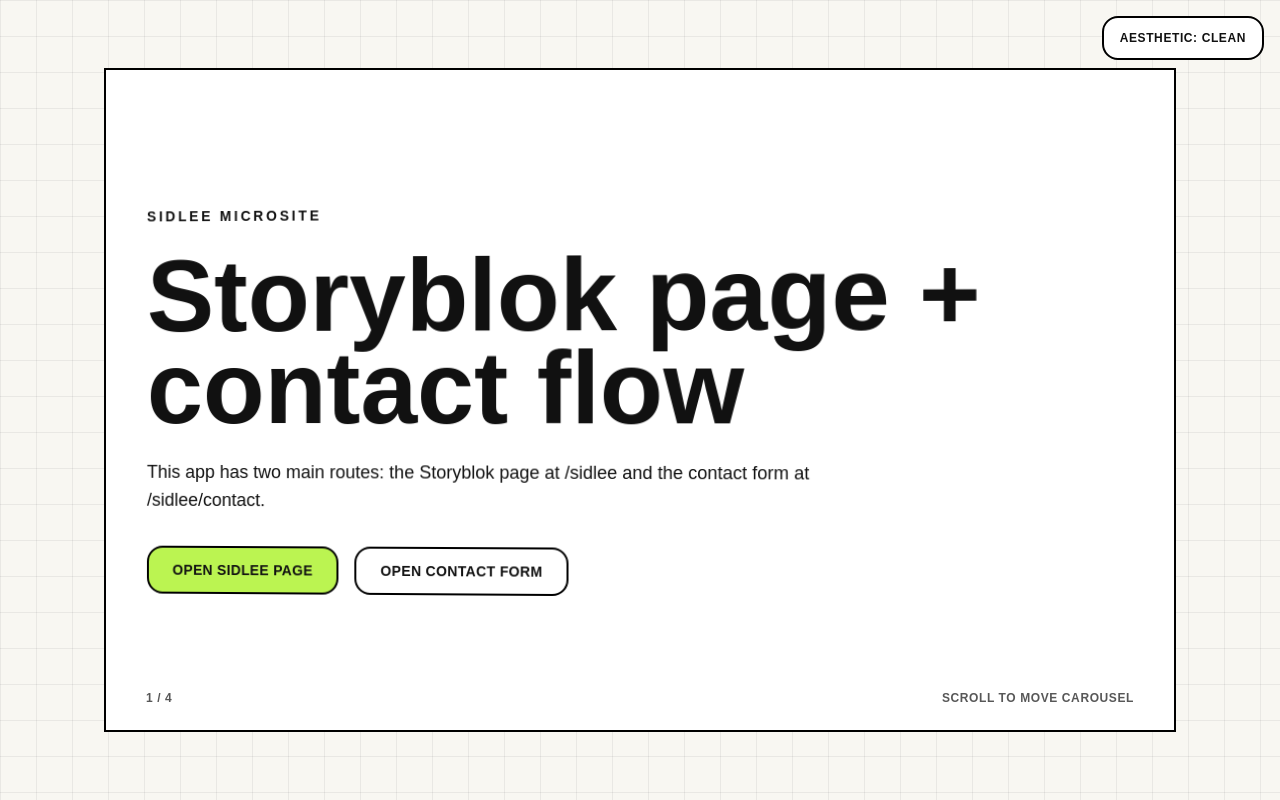
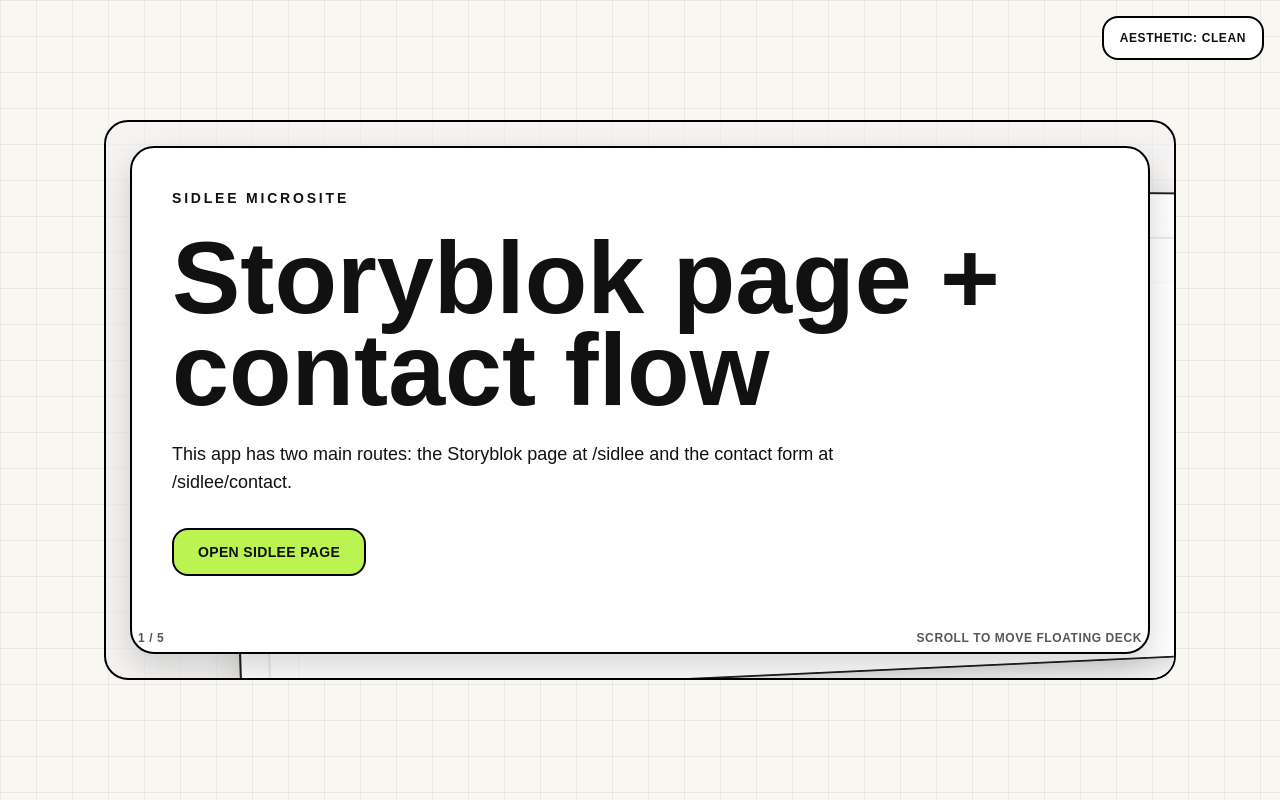
Before and after one commit to camilomon91/sidles, a Next.js app: page / in a window 1280 px wide. Built offline with nearby package versions, Linux system fonts and the light colour scheme; no server answers; what @storyblok/react would draw is missing.

Commit message:
Refactor homepage into floating card deck scroll interaction

```diff
--- a/src/components/home/HomeSlides.tsx
+++ b/src/components/home/HomeSlides.tsx
@@ -3,8 +3,6 @@
 import { motion } from "framer-motion";
 import { useEffect, useMemo, useState } from "react";
 import Button from "@/components/ui/Button";
-
-type Direction = 1 | -1;
 
 type Slide = {
   id: string;
@@ -27,30 +25,36 @@
       },
       {
         id: "storyblok",
-        kicker: "Slide 02",
+        kicker: "Card 02",
         title: "Storyblok-driven components",
         description:
-          "Explore reusable Storyblok components that render hero, sections, and project cards with aesthetic mode support.",
+          "Reusable Storyblok blocks power the hero, sections, and project cards while preserving visual mode behavior.",
       },
       {
         id: "contact",
-        kicker: "Slide 03",
-        title: "Fast contact workflow",
-        description:
-          "The contact experience includes validation and API handling so leads can quickly reach out without friction.",
+        kicker: "Card 03",
+        title: "Fast lead capture",
+        description: "Validation and API handling keep the contact flow fast, resilient, and easy to complete.",
       },
       {
-        id: "cta",
-        kicker: "Slide 04",
-        title: "Ready to explore?",
-        description: "Jump into the SIDLEE page or open the contact form directly from here.",
+        id: "aesthetic",
+        kicker: "Card 04",
+        title: "Dual aesthetic modes",
+        description:
+          "Clean and brutal modes alter visual tonality so the same content can feel editorial or neon-tech.",
+      },
+      {
+        id: "motion",
+        kicker: "Card 05",
+        title: "Motion-first experience",
+        description:
+          "Cards float, layer, and transition like a deck to create a tactile, modern narrative on the homepage.",
       },
     ],
     [],
   );
 
   const [index, setIndex] = useState(0);
-  const [direction, setDirection] = useState<Direction>(1);
 
   useEffect(() => {
     document.body.classList.add(SCROLL_LOCK_CLASS);
@@ -69,12 +73,10 @@
       if (nextIndex === index) return;
 
       locked = true;
-      setDirection(event.deltaY > 0 ? 1 : -1);
       setIndex(nextIndex);
-
       window.setTimeout(() => {
         locked = false;
-      }, 560);
+      }, 520);
     };
 
     window.addEventListener("wheel", onWheel, { passive: false });
@@ -84,44 +86,53 @@
   return (
     <main className="site-texture flex h-dvh items-center py-8">
       <div className="page-container w-full">
-        <section
-          className="section-space relative overflow-hidden border-2 border-black bg-white p-0"
-          style={{ perspective: "1400px" }}
-        >
-          <motion.div
-            className="flex w-full"
-            animate={{ x: `-${index * 100}%`, rotateY: direction > 0 ? -2.5 : 2.5 }}
-            transition={{ x: { duration: 0.55, ease: [0.22, 1, 0.36, 1] }, rotateY: { duration: 0.28 } }}
-            onAnimationComplete={() => setDirection(1)}
+        <section className="relative h-[560px] overflow-hidden rounded-3xl border-2 border-black bg-zinc-100/60 p-4 md:p-6">
+          <div className="relative h-full w-full [perspective:1300px]">
+            {slides.map((slide, slideIndex) => {
+              const relativeIndex = slideIndex - index;
+              const isPast = relativeIndex < 0;
+              const isActive = relativeIndex === 0;
+
+              return (
+                <motion.article
+                  key={slide.id}
+                  className="absolute inset-0 rounded-3xl border-2 border-black bg-white p-6 shadow-[0_14px_34px_rgba(0,0,0,0.16)] md:p-10"
+                  initial={
+                    slideIndex === 0
+                      ? { x: 0, y: 0, opacity: 1 }
+                      : { x: 180, y: 90 + slideIndex * 26, opacity: 0.8, scale: 0.96 }
+                  }
+                  animate={{
+                    x: isActive ? 0 : isPast ? -70 : 90 + relativeIndex * 14,
+                    y: isActive ? 0 : isPast ? -230 - Math.abs(relativeIndex) * 28 : relativeIndex * 38,
+                    scale: isActive ? 1 : isPast ? 0.94 : Math.max(0.9, 1 - relativeIndex * 0.03),
+                    opacity: isActive ? 1 : isPast ? 0.25 : Math.max(0.5, 1 - relativeIndex * 0.12),
+                    zIndex: 120 - Math.abs(relativeIndex),
+                    rotateX: isActive ? 0 : isPast ? 7 : -6,
+                    rotateY: isActive ? 0 : isPast ? -8 : 8,
+                  }}
+                  transition={{ duration: 0.5, ease: [0.22, 1, 0.36, 1] }}
                   style={{ transformStyle: "preserve-3d" }}
-          >
-            {slides.map((slide, slideIndex) => (
-              <article
-                key={slide.id}
-                className="relative w-full shrink-0 p-6 md:p-10"
-                style={{ transform: `translateZ(${slideIndex === index ? 18 : -14}px) scale(${slideIndex === index ? 1 : 0.97})` }}
                 >
                   <p className="section-kicker">{slide.kicker}</p>
                   <h1 className="hero-title mt-6">{slide.title}</h1>
                   <p className="mt-6 max-w-3xl text-lg font-medium">{slide.description}</p>
 
+                  {slideIndex === 0 ? (
                     <div className="mt-8 flex flex-wrap gap-4">
                       <Button href="/sidlee">Open SIDLEE page</Button>
-                  <Button href="/sidlee/contact" variant="ghost">
-                    Open contact form
-                  </Button>
                     </div>
-              </article>
-            ))}
-          </motion.div>
+                  ) : null}
+                </motion.article>
+              );
+            })}
+          </div>
 
-          <div className="pointer-events-none absolute inset-0 border-x-8 border-white/70" />
-
-          <div className="absolute bottom-6 left-6 right-6 flex items-center justify-between text-xs font-bold uppercase tracking-wider opacity-70 md:left-10 md:right-10">
+          <div className="absolute bottom-5 left-5 right-5 flex items-center justify-between text-xs font-bold uppercase tracking-wider opacity-70 md:bottom-8 md:left-8 md:right-8">
             <span>
               {index + 1} / {slides.length}
             </span>
-            <span>Scroll to move carousel</span>
+            <span>Scroll to move floating deck</span>
           </div>
         </section>
       </div>
```
Lines whose indentation alone changed are shown as unchanged.
